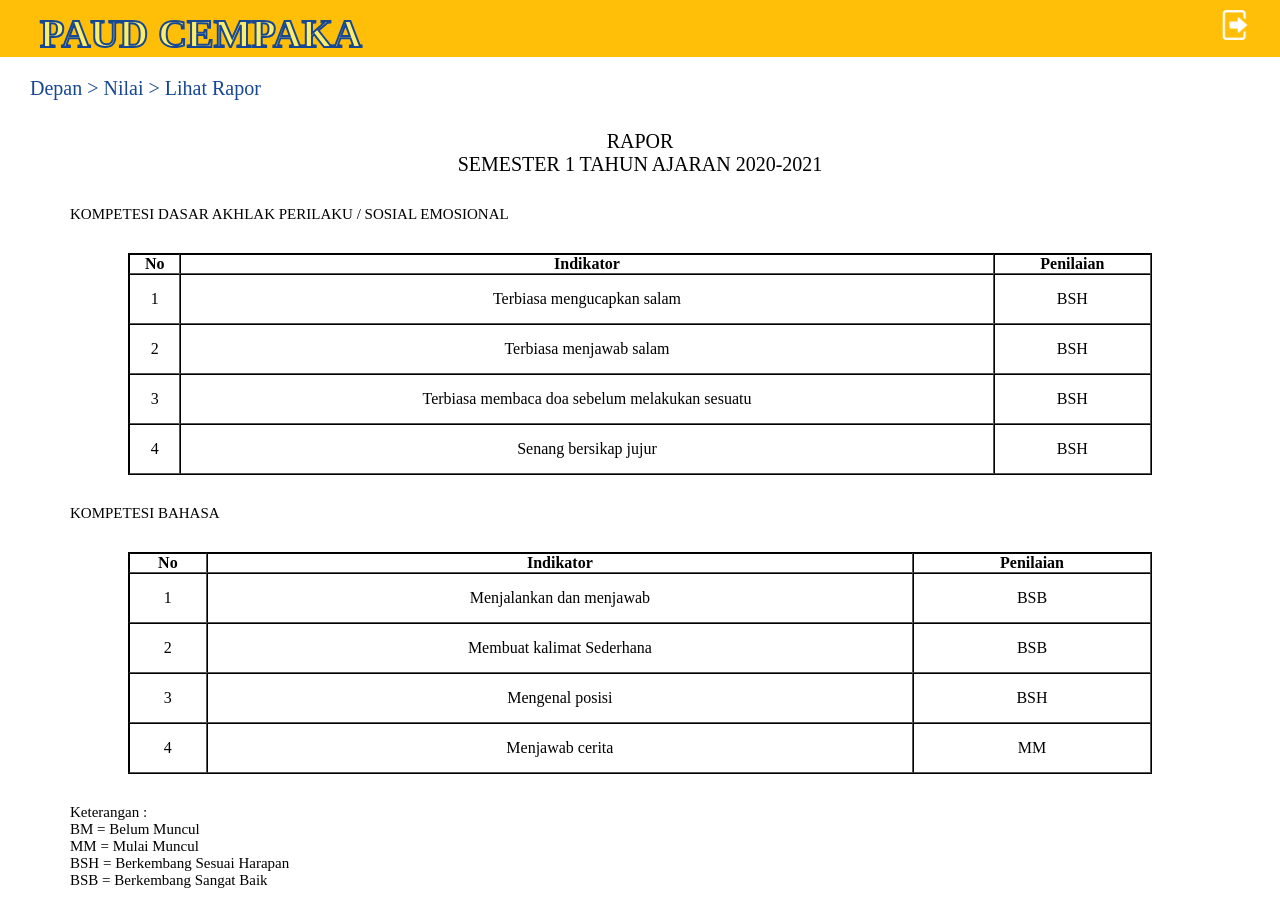
After one commit to dewsgnt/PAUD-KU, a CodeIgniter app: the page made by application/views/rapor/index.php in a window 1280 px wide. The commit adds this page. Run offline with CodeIgniter, Linux system fonts and the light colour scheme; data that the repository does not hold is empty.

Commit message:
mengubah front end rapor

```diff
--- /dev/null
+++ b/application/views/rapor/index.php
@@ -0,0 +1,128 @@
+<link rel="stylesheet" href="<?= base_url(); ?>assets/css/rapor.css">
+
+</head>
+
+<body>
+    <header>
+        <div>
+            <p class="paud">PAUD CEMPAKA </p>
+
+            <div class="logout">
+                <a href="<?= base_url(); ?>auth/logout" onclick="return confirm('yakin ingin keluar?');">
+                    <img class="logout" src="<?= base_url(); ?>assets/img/logout.png" alt="">
+                </a>
+
+            </div>
+            <div class="photo"><?= $user['username']; ?></div>
+
+        </div>
+
+    </header>
+
+    <div class="nav">
+        <a href="<?= base_url(); ?>home">Depan</a> >
+        <a href="<?php if ($user['role_id'] == 1) : ?>
+                <?= base_url(); ?>nilai
+            <?php endif; ?>
+            <?php if ($user['role_id'] == 2) : ?>
+                <?= base_url(); ?>nilaimurid
+            <?php endif; ?>">Nilai</a> >
+        <a href="<?= base_url(); ?>rapor">Lihat Rapor</a>
+    </div>
+
+    <div class="judul">
+        <div class="text1">RAPOR <br>
+            SEMESTER 1 TAHUN AJARAN 2020-2021
+        </div>
+    </div>
+
+    <div class="boxaspek">
+        <p class="aspek">
+            KOMPETESI DASAR AKHLAK PERILAKU / SOSIAL EMOSIONAL
+        </p>
+        <div class="table">
+            <table border="1" cellpadding='8' cellspacing='0'>
+                <tr>
+                    <th>No</th>
+                    <th>Indikator</th>
+                    <th>Penilaian</th>
+                </tr>
+                <tr>
+                    <td>1</td>
+                    <td>Terbiasa mengucapkan salam</td>
+                    <td>BSH</td>
+                </tr>
+                <tr>
+                    <td>2</td>
+                    <td>Terbiasa menjawab salam</td>
+                    <td>BSH</td>
+                </tr>
+                </tr>
+                <tr>
+                    <td>3</td>
+                    <td>Terbiasa membaca doa sebelum melakukan sesuatu</td>
+                    <td>BSH</td>
+                </tr>
+                <tr>
+                    <td>4</td>
+                    <td>Senang bersikap jujur</td>
+                    <td>BSH</td>
+                </tr>
+
+
+            </table>
+        </div>
+
+
+    </div>
+    <div class="boxaspek">
+        <p class="aspek">
+            KOMPETESI BAHASA
+        </p>
+        <div class="table">
+            <table border="1" cellpadding='8' cellspacing='0'>
+                <tr>
+                    <th>No</th>
+                    <th>Indikator</th>
+                    <th>Penilaian</th>
+                </tr>
+                <tr>
+                    <td>1</td>
+                    <td>Menjalankan dan menjawab</td>
+                    <td>BSB</td>
+                </tr>
+                <tr>
+                    <td>2</td>
+                    <td>Membuat kalimat Sederhana</td>
+                    <td>BSB</td>
+                </tr>
+                </tr>
+                <tr>
+                    <td>3</td>
+                    <td>Mengenal posisi</td>
+                    <td>BSH</td>
+                </tr>
+                <tr>
+                    <td>4</td>
+                    <td>Menjawab cerita</td>
+                    <td>MM</td>
+                </tr>
+
+
+            </table>
+        </div>
+
+
+    </div>
+
+    <div class="ket">
+        <p>
+            Keterangan : <br>
+            BM = Belum Muncul <br>
+            MM = Mulai Muncul <br>
+            BSH = Berkembang Sesuai Harapan <br>
+            BSB = Berkembang Sangat Baik
+
+        </p>
+
+    </div>
--- /dev/null
+++ b/assets/css/rapor.css
@@ -0,0 +1,114 @@
+* {
+	margin: 0;
+	padding: 0;
+	font-family: "abeezee";
+}
+
+header {
+	background-color: #ffbf08;
+	padding: 10px 30px 0px 40px;
+}
+ul {
+	list-style-type: none;
+}
+.paud {
+	font-size: 40px;
+	font-weight: bolder;
+	color: #fdee67;
+	font-family: "Coiny";
+	-webkit-text-stroke: 2px #174793;
+}
+p.paud {
+	display: inline;
+}
+
+.photo {
+	color: white;
+	float: right;
+	font-size: 30px;
+	margin-right: 20px;
+	font-family: "abeezee";
+}
+.logout {
+	float: right;
+	width: 30px;
+}
+img .logout {
+	width: 30px;
+	margin-top: 6px;
+}
+
+div.nav {
+	margin: 20px 10px 10px 30px;
+	font-family: "abeezee";
+	font-size: 20px;
+	text-decoration: none;
+	color: #174793;
+}
+
+a {
+	color: #174793;
+	text-decoration: none;
+}
+
+a:hover {
+	color: #174793;
+	font-weight: bold;
+	transition: 0.5s;
+}
+
+.judul {
+	width: 80%;
+	margin: 30px auto;
+}
+.text1 {
+	font-size: 20px;
+	color: black;
+	text-align: center;
+}
+
+.aspek {
+	font-size: 15px;
+	color: black;
+	text-align: left;
+	margin: 20px 70px;
+}
+
+table {
+	width: 80%;
+	font-family: "abeezee";
+	text-align: center;
+	margin: 30px auto;
+	border: 1px solid black !important;
+	color: black !important;
+}
+
+th {
+	height: 20px;
+}
+
+td {
+	height: 50px;
+	padding: 5px;
+}
+.ket {
+	color: black !important;
+	margin: 20px 70px;
+	font-size: 15px;
+}
+
+footer {
+	width: 100%;
+	position: absolute;
+	padding: 10px 9px;
+	background-color: #174793;
+}
+img {
+	width: 15px;
+}
+
+footer .text {
+	font-family: "abeezee";
+	color: white;
+	text-align: center;
+}
```
Also changed, not shown: application/controllers/Nilai.php (added, +14 -0 lines), application/controllers/Nilaimurid.php (added, +14 -0 lines), application/controllers/Rapor.php (added, +14 -0 lines), application/views/home/index.php (+6 -1 lines), application/views/nilai/index.php (added, +81 -0 lines), application/views/nilaimurid/index.php (added, +77 -0 lines), assets/css/nilai.css (added, +134 -0 lines).
